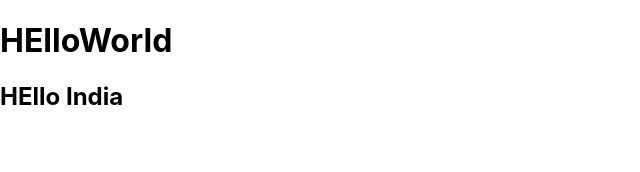
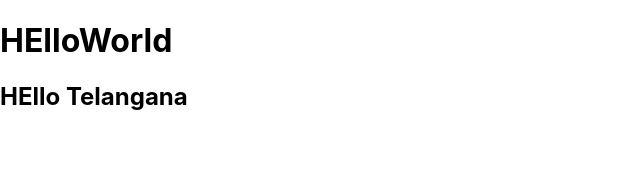
Before and after one commit to Mahender-code/Mahender-react, a React (Create React App) app: page / in a window 1280 px wide. Shown: the top 172 px of the page, without its empty margins (0-640 px from the left). Built offline with nearby package versions, Linux system fonts and the light colour scheme.

Commit message:
welcome-telangana-text

```diff
--- a/src/App.js
+++ b/src/App.js
@@ -5,7 +5,7 @@
   return (
     <div>
       <h1>HElloWorld</h1>
-      <h2>HEllo India</h2>
+      <h2>HEllo Telangana</h2>
     </div>
   );
 }
```
